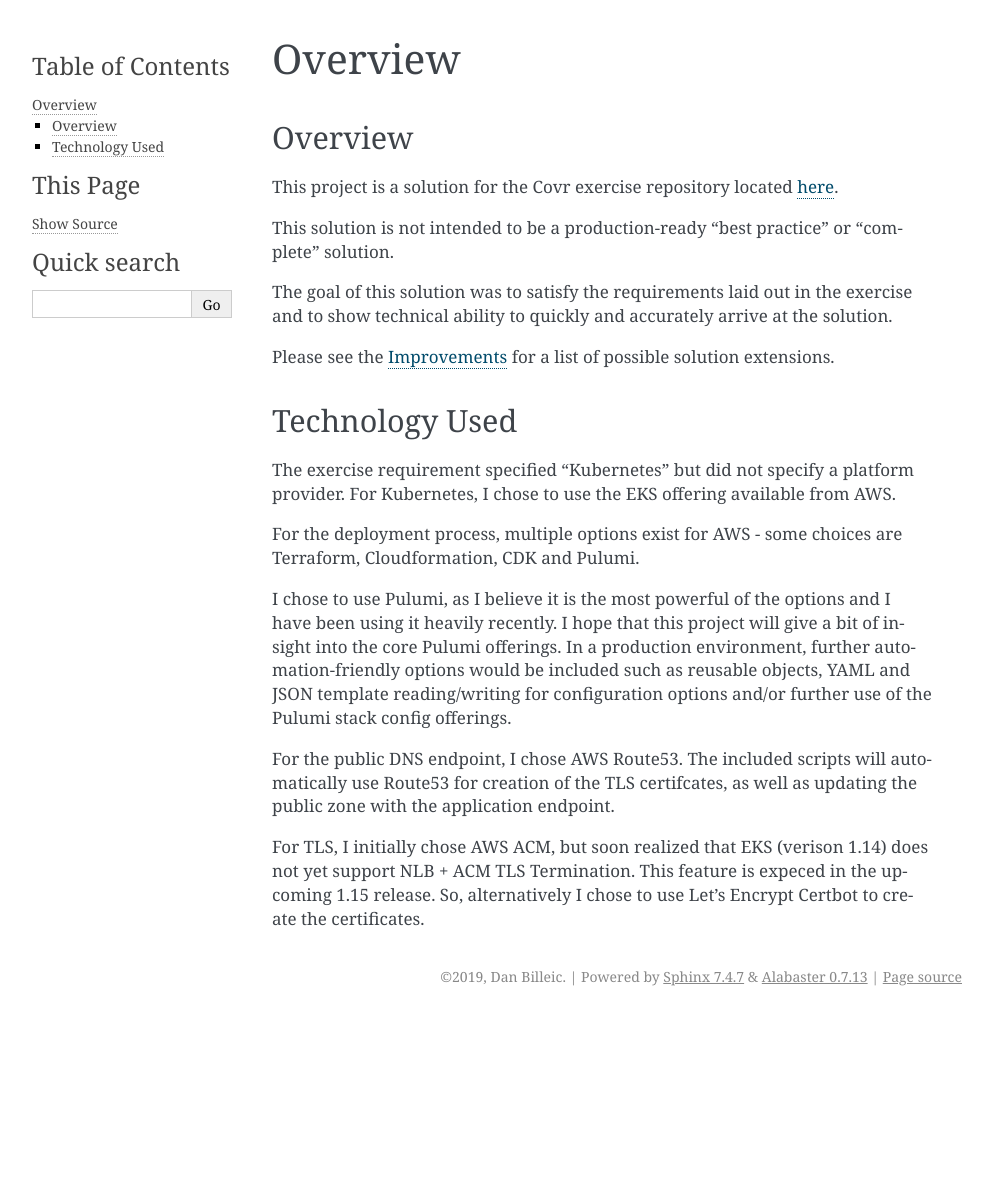
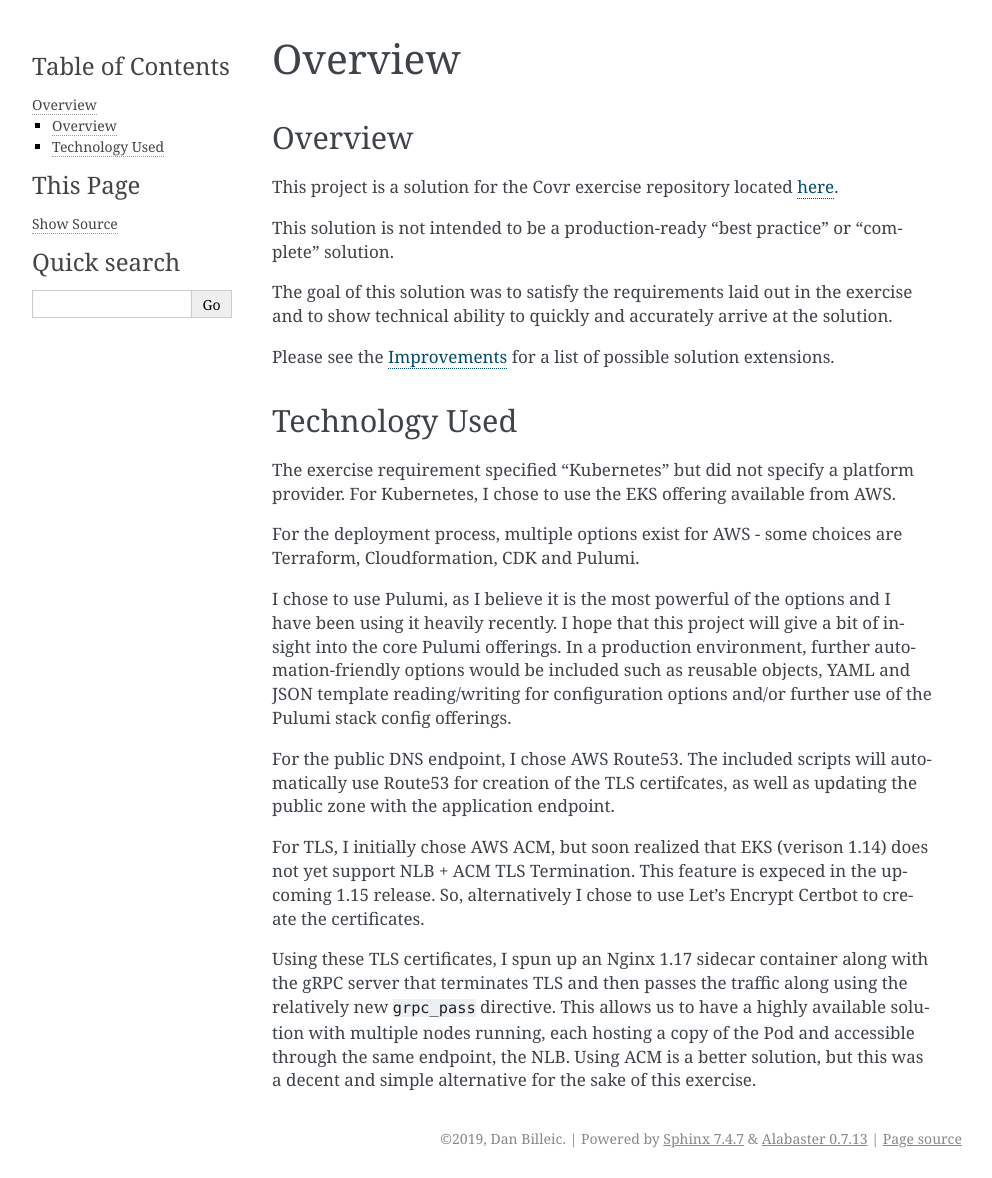
Before and after one commit to slikk66/grpc-k8s-demo, a Sphinx documentation site: the page built from docs/source/overview.rst, in a window 1280 px wide. Shown: the whole page, without its empty margins (148-1140 px from the left). Built offline with Sphinx 7.4.7, drawn with Linux system fonts in a browser that asks for light colours; before the commit the page ends 1016 px from its top, so only the background shows below that.

Commit message:
Update docs include blurb about the sidecar container

```diff
--- a/docs/source/overview.rst
+++ b/docs/source/overview.rst
@@ -33,3 +33,9 @@
 For TLS, I initially chose AWS ACM, but soon realized that EKS (verison 1.14) does not yet support NLB + ACM TLS
 Termination.  This feature is expeced in the upcoming 1.15 release.  So, alternatively I chose to use Let's Encrypt
 Certbot to create the certificates.
+
+Using these TLS certificates, I spun up an Nginx 1.17 sidecar container along with the gRPC server that terminates
+TLS and then passes the traffic along using the relatively new ``grpc_pass`` directive.  This allows us to have
+a highly available solution with multiple nodes running, each hosting a copy of the Pod and accessible through the same
+endpoint, the NLB.  Using ACM is a better solution, but this was a decent and simple alternative for the sake
+of this exercise.
```
